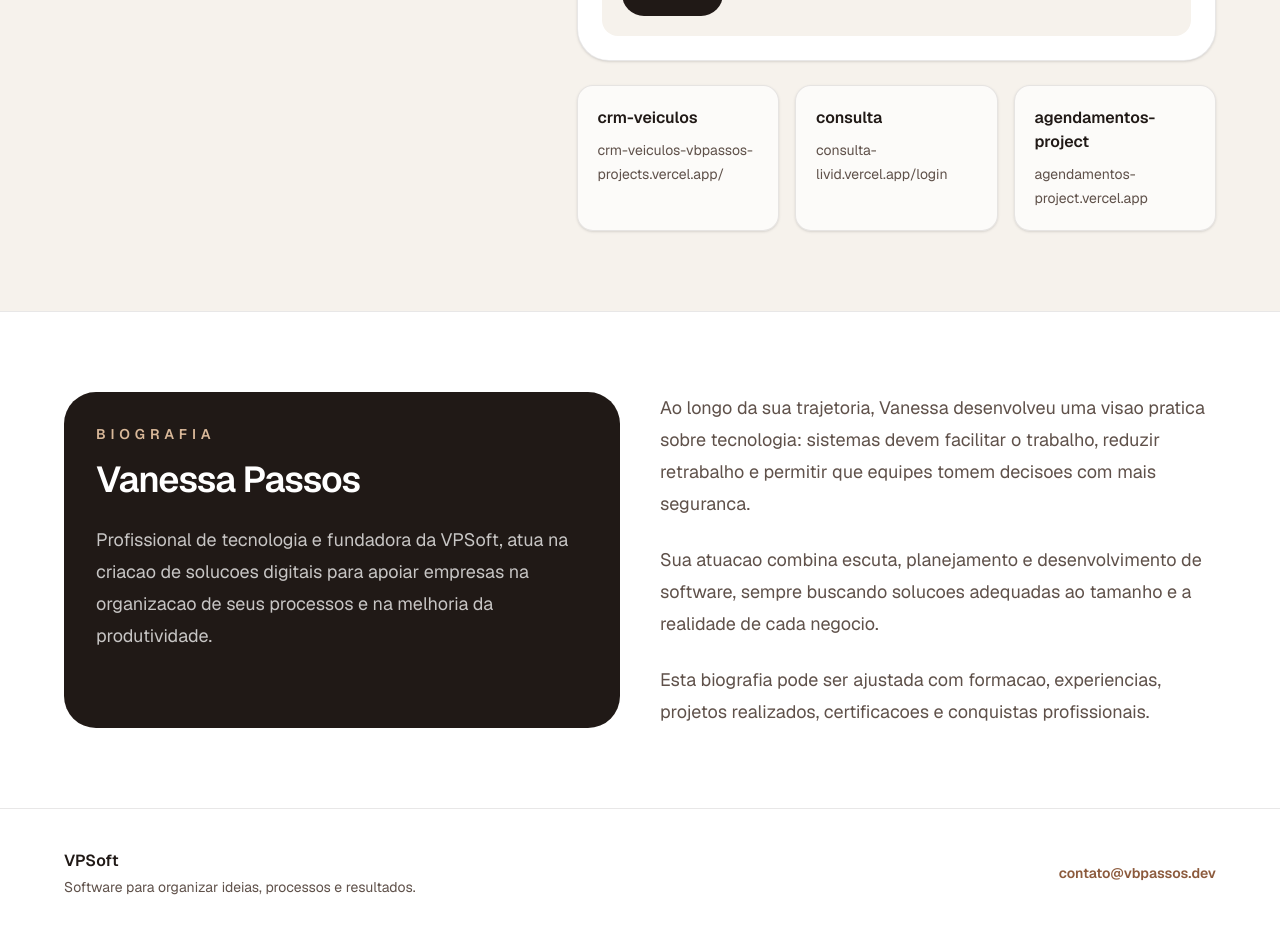
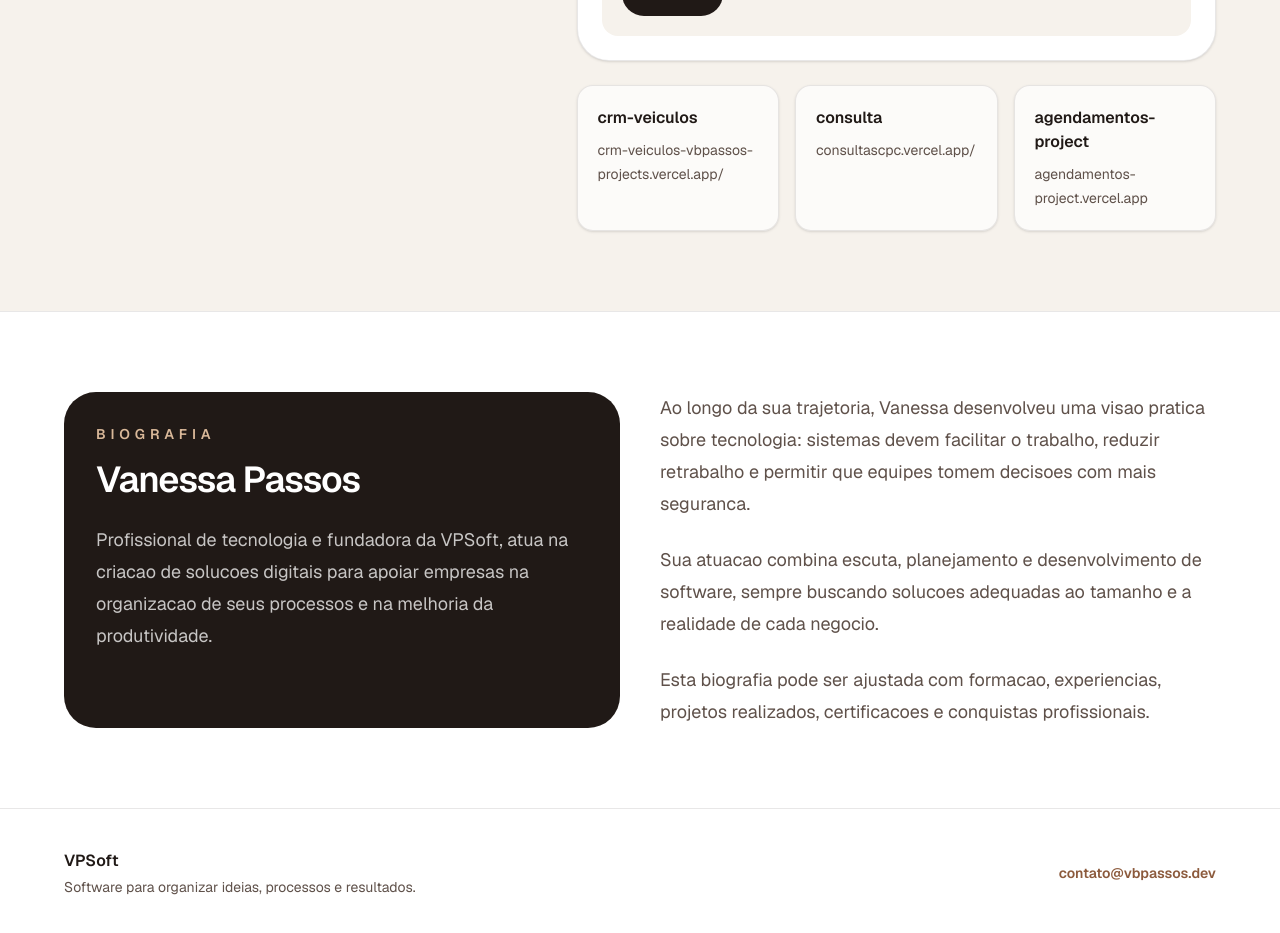
Before and after one commit to vbpassosdev/vpsoft-site, a Next.js app: page / in a window 1280 px wide. Shown: the part 1740-2673 px from the top of the page. Built offline with nearby package versions, Linux system fonts and the light colour scheme.

Commit message:
Point consulta link to production domain

```diff
--- a/src/app/page.tsx
+++ b/src/app/page.tsx
@@ -25,7 +25,7 @@ const createdSites = [
     description:
       "Site para consultas e acesso rapido a informacoes organizadas em uma interface simples.",
     name: "consulta",
-    url: "https://consulta-livid.vercel.app/login",
+    url: "https://consultascpc.vercel.app/",
   },
   {
     description:
```
